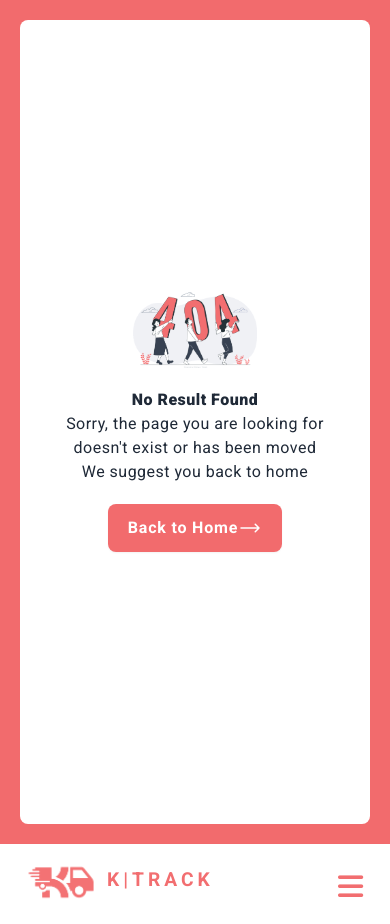
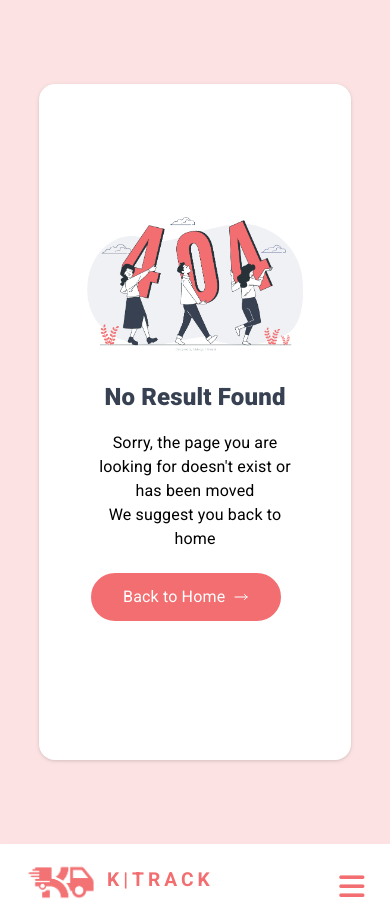
Before and after one commit to safitriherdian/view-tracking, a React (Create React App) app: page /not-found in a window 390 px wide. Built offline with nearby package versions, Linux system fonts and the light colour scheme.

Commit message:
update error pages

```diff
--- /dev/null
+++ b/src/pages/Error/Error.css
@@ -0,0 +1,155 @@
+* {
+    margin: 0;
+    padding: 0;
+    font-family: 'Roboto', sans-serif;
+    letter-spacing: 0.01rem;
+}
+
+.bg {
+    background-color: #FCE2E2;
+}
+
+.container-1 {
+    display: flex;
+    min-height: 100vh;
+}
+
+.container-2 {
+    display: flex;
+    flex-direction: row;
+    width: 100%;
+}
+
+.container-3 {
+    display: flex;
+    flex: 1 1 0%;
+    flex-direction: column;
+    align-items: center;
+    justify-content: center;
+    position: relative;
+}
+
+.card-error {
+    background-color: #fff;
+    padding: 4rem;
+    border-radius: 1rem;
+    width: 80%;
+    height: 80%;
+    filter: drop-shadow(0 1px 2px rgb(0 0 0 / 0.1)) drop-shadow(0 1px 1px rgb(0 0 0 / 0.06));
+}
+
+.card-maintenance {
+    height: auto;
+}
+
+.bg-img {
+    background-image: url('C:\Users\ZAIN\Downloads\Project\Website\web\ktrack\public\images\delivery-1.png');
+    background-size: contain;
+    background-repeat: no-repeat;
+    background-position: bottom right;
+    height: 50vh;
+}
+
+.text-area {
+    width: 30%;
+}
+
+.text-area h1 {
+    color: #374151;
+    font-weight: 800;
+}
+
+.text-area p {
+    line-height: 1.5rem;
+}
+
+.content-error {
+    display: grid;
+    gap: 1rem;
+    justify-items: center;
+}
+
+.content-error h1 {
+    color: #374151;
+    font-weight: 800;
+}
+
+.img-404 {
+    height: 40vh;
+}
+
+.content-error div {
+    line-height: 1.5rem;
+    text-align: center;
+}
+
+button {
+    background-color: #F26E70;
+    color: white;
+    border: 2px solid;
+    border-radius: 2rem;
+    padding: 12px 32px;
+    text-align: center;
+    text-decoration: none;
+    display: inline-block;
+    font-size: 16px;
+    margin: 4px 2px;
+    transition-duration: 0.4s;
+    cursor: pointer;
+}
+
+button svg {
+    width: 1rem;
+    height: 1rem;
+}
+
+button:hover {
+    background-color: #374151;
+    color: white;
+}
+
+.btn {
+    display: flex;
+    gap: 0.5rem;
+    align-items: center;
+    align-self: center;
+}
+
+.btn:hover {
+    gap: 1rem;
+}
+
+@media screen and (max-width: 960px) {
+    .text-area {
+        width: 100%;
+        text-align: center;
+    }
+
+    .card-error {
+        height: 80%;
+        display: flex;
+        padding: 3rem;
+        align-items: center;
+    }
+
+    .bg-img {
+        height: -webkit-fill-available;
+    }
+
+    .content-error {
+        display: flex;
+        flex-direction: column;
+        width: 100%;
+        text-align: center;
+    }
+
+    .content-error h1 {
+        font-size: 1.5em;
+    }
+
+    .img-404 {
+        width: 100%;
+        height: auto;
+    }
+
+}
--- a/src/pages/Error/Maintenance.js
+++ b/src/pages/Error/Maintenance.js
@@ -1,19 +1,31 @@
-import React from 'react';
+import React from "react";
+import "./Error.css";
 
 function NotFound() {
-    return (
-
-        <section class="h-screen bg-pink-1 lg:px-16 lg:py-20 md:p-5">
-            <div class="grid h-full text-gray-800 bg-white rounded-lg space-y-5 p-20">
-                <body-img className="">
-                    <h1 class="lg:text-2xl xl:text-4xl xl:leading-snug font-extrabold">The site is currently down<br />for maintenance</h1>
-                    <p className='pt-5'>We apologize for any inconveniences caused</p>
-                    <p>We're doing our best and we'll back soon</p>
-                </body-img>
+  return (
+    <div class="bg">
+      <div class="container-1">
+        <div class="container-2">
+          <div class="container-3">
+            <div class="card-error card-maintenance">
+              <div class="bg-img">
+                <div class="text-area">
+                  <h1 className="text-3xl">
+                    The site is currently down for maintenance
+                  </h1>{" "}
+                  <br />
+                  <p>
+                    We apologize for any inconveniences caused. We're doing our
+                    best and we'll back soon 🙏
+                  </p>
+                </div>
+              </div>
             </div>
-        </section >
-
-    )
+          </div>
+        </div>
+      </div>
+    </div>
+  );
 }
 
-export default NotFound
+export default NotFound;
--- a/src/pages/Error/NotFound.js
+++ b/src/pages/Error/NotFound.js
@@ -1,41 +1,50 @@
-import React from 'react';
-import { Link } from 'react-router-dom';
+import React from "react";
+import { Link } from "react-router-dom";
+import "./Error.css";
 
 function NotFound() {
   return (
-
-        <section class="h-screen bg-pink-1 lg:px-16 lg:py-20 md:p-5">
-            <div class="grid content-center h-full text-gray-800 bg-white rounded-lg space-y-5">
-
-                <div className='flex justify-center'>
-                    <img src="/images/delivery-2.png" class="w-2/5 item-center" alt="" />
-                </div>
-
-                <div class="text-center">
-                    <h1 class="lg:text-2xl xl:text-4xl xl:leading-snug font-extrabold">No Result Found</h1>
-                    <p>Sorry, the page you are looking for doesn't exist or has been moved</p>
+    <div class="bg">
+      <div class="container-1">
+        <div class="container-2">
+          <div class="container-3">
+            <div class="card-error">
+              <div class="content-error">
+                <img src="./images/delivery-2.png" class="img-404" alt="" />
+                <h1 className="mt-3">No Result Found</h1>
+                <div>
+                  <p>
+                    Sorry, the page you are looking for doesn't exist or has
+                    been moved
+                  </p>
                   <p>We suggest you back to home</p>
                 </div>
 
-                <div className='place-self-center'>
-                    <Link to='/'>
-                        <button
-                            className="px-5 justify-center flex bg-pink-1 hover:bg-pink-2 text-white font-bold py-3 w-auto rounded-lg tracking-wider shadow-sm ease-linear transition-all duration-150"
-                            type="button">
-                            Back to Home
-                            <svg xmlns="http://www.w3.org/2000/svg" fill="none" viewBox="0 0 24 24" stroke-width="1.5" stroke="currentColor" class="ml-3 w-6 h-6">
-                                <path stroke-linecap="round" stroke-linejoin="round" d="M17.25 8.25L21 12m0 0l-3.75 3.75M21 12H3" />
+                <Link to="/">
+                  <button class="btn">
+                    <div>Back to Home</div>
+                    <svg
+                      xmlns="http://www.w3.org/2000/svg"
+                      fill="none"
+                      viewBox="0 0 24 24"
+                      stroke-width="1.5"
+                      stroke="currentColor"
+                    >
+                      <path
+                        stroke-linecap="round"
+                        stroke-linejoin="round"
+                        d="M17.25 8.25L21 12m0 0l-3.75 3.75M21 12H3"
+                      />
                     </svg>
-
                   </button>
                 </Link>
               </div>
-
-
             </div>
-        </section>
-
-    )
+          </div>
+        </div>
+      </div>
+    </div>
+  );
 }
 
-export default NotFound
+export default NotFound;
```
Also changed, not shown: src/driver/history/HistoryDetails.js (+74 -40 lines). Lines whose indentation alone changed are shown as unchanged.
